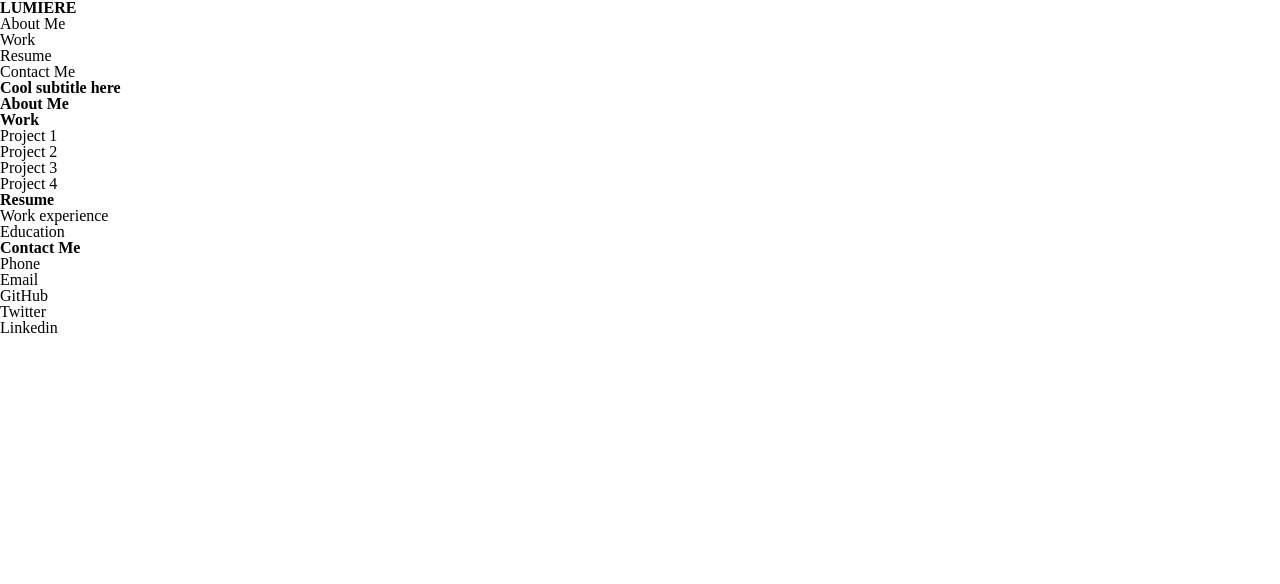
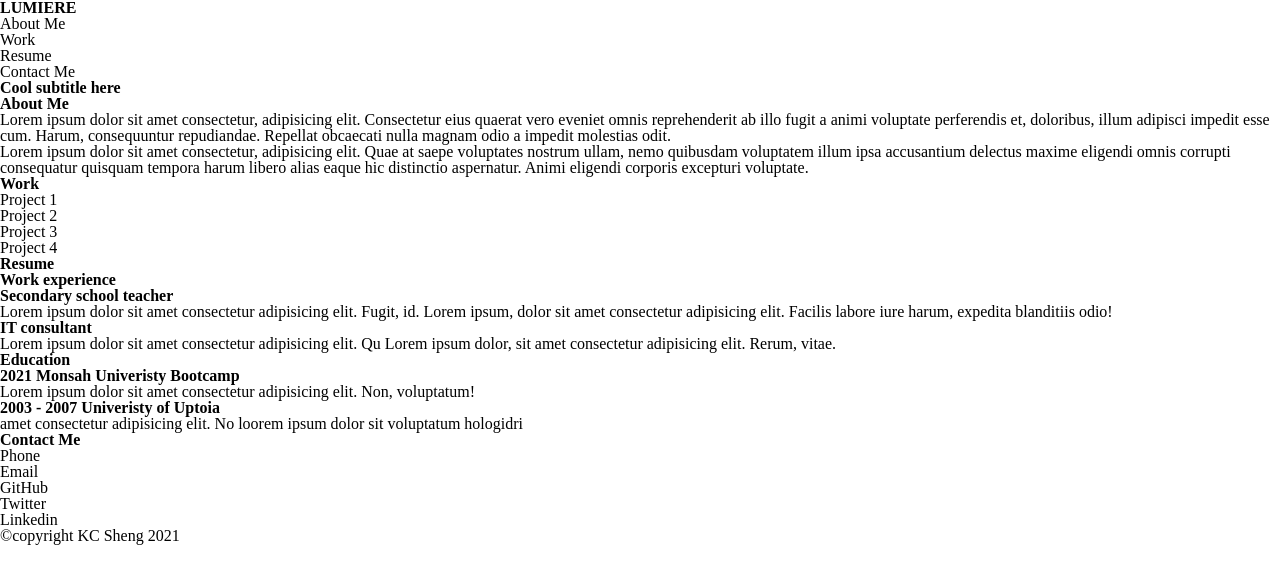
Before and after one commit to kcsheng/lumiere, a plain HTML site: page index.html in a window 1280 px wide. Drawn offline with Linux system fonts and the light colour scheme.

Commit message:
Add paragraph content and define h3 and h4 subheadings

```diff
--- a/index.html
+++ b/index.html
@@ -25,6 +25,20 @@
     <main>
       <section>
         <h2>About Me</h2>
+        <p>
+          Lorem ipsum dolor sit amet consectetur, adipisicing elit. Consectetur
+          eius quaerat vero eveniet omnis reprehenderit ab illo fugit a animi
+          voluptate perferendis et, doloribus, illum adipisci impedit esse cum.
+          Harum, consequuntur repudiandae. Repellat obcaecati nulla magnam odio
+          a impedit molestias odit.
+        </p>
+        <p>
+          Lorem ipsum dolor sit amet consectetur, adipisicing elit. Quae at
+          saepe voluptates nostrum ullam, nemo quibusdam voluptatem illum ipsa
+          accusantium delectus maxime eligendi omnis corrupti consequatur
+          quisquam tempora harum libero alias eaque hic distinctio aspernatur.
+          Animi eligendi corporis excepturi voluptate.
+        </p>
       </section>
       <section>
         <h2>Work</h2>
@@ -35,8 +49,38 @@
       </section>
       <section>
         <h2>Resume</h2>
-        <div>Work experience</div>
-        <div>Education</div>
+        <div>
+          <h3>Work experience</h3>
+          <div>
+            <h4>Secondary school teacher</h4>
+            <p>
+              Lorem ipsum dolor sit amet consectetur adipisicing elit. Fugit,
+              id. Lorem ipsum, dolor sit amet consectetur adipisicing elit.
+              Facilis labore iure harum, expedita blanditiis odio!
+            </p>
+            <h4>IT consultant</h4>
+            <p>
+              Lorem ipsum dolor sit amet consectetur adipisicing elit. Qu Lorem
+              ipsum dolor, sit amet consectetur adipisicing elit. Rerum, vitae.
+            </p>
+          </div>
+        </div>
+
+        <div>
+          <h3>Education</h3>
+          <div>
+            <h4>2021 Monsah Univeristy Bootcamp</h4>
+            <p>
+              Lorem ipsum dolor sit amet consectetur adipisicing elit. Non,
+              voluptatum!
+            </p>
+            <h4>2003 - 2007 Univeristy of Uptoia</h4>
+            <p>
+              amet consectetur adipisicing elit. No loorem ipsum dolor sit
+              voluptatum hologidri
+            </p>
+          </div>
+        </div>
       </section>
       <section>
         <h2>Contact Me</h2>
@@ -49,6 +93,6 @@
         </ul>
       </section>
     </main>
-    <footer></footer>
+    <footer>&copy;copyright KC Sheng 2021</footer>
   </body>
 </html>
```
